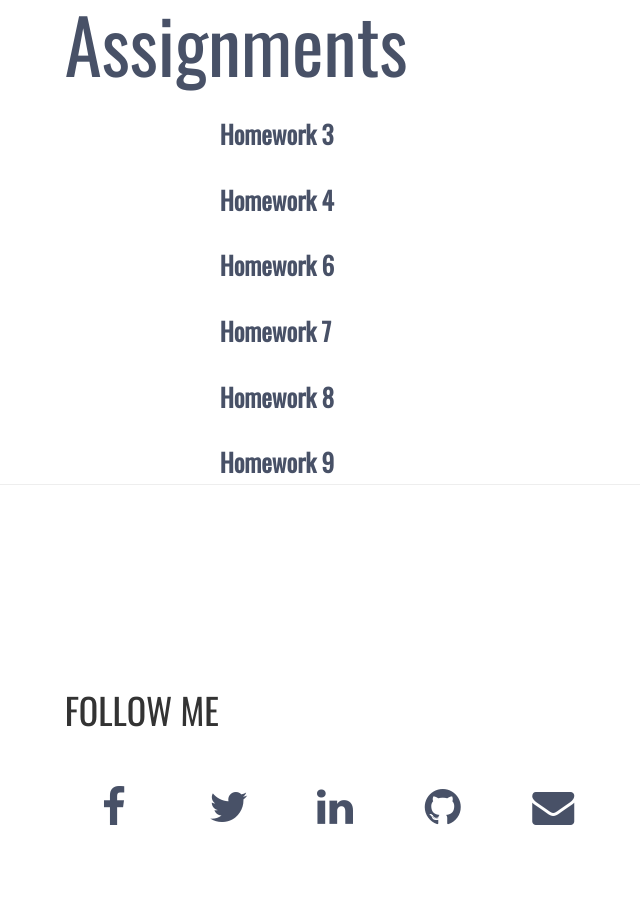
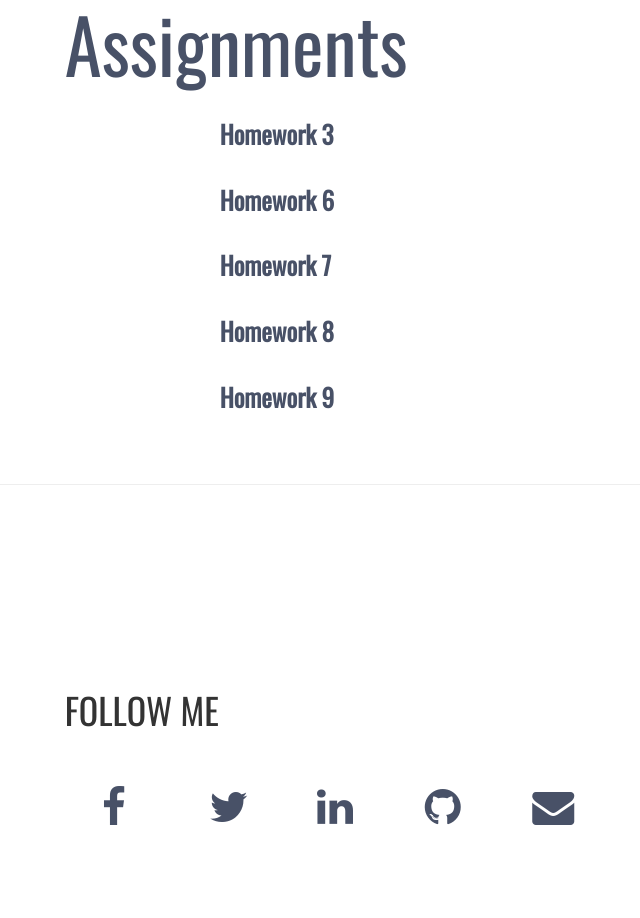
Before and after one commit to MarittyaKeu/GuiProgramming1, a website: page index.html in a window 1280 px wide. Shown: the part 1575-2493 px from the top of the page, without its empty margins (396-1036 px from the left). Drawn offline with nearby package versions, Linux system fonts and the light colour scheme.

Commit message:
Update index.html
Remove link to homework 4

```diff
--- a/index.html
+++ b/index.html
@@ -78,7 +78,6 @@ and an introduction to web development using basic web development techniques
               </h1>
               <ul>
                 <li><a href="./hw3/HW3_sourceCode/index.html" target="_blank">Homework 3</a></li>
-                <li><a href="#">Homework 4</a></li>
                 <li><a href="./hw6/index.html" target="_blank">Homework 6</a></li>
                 <li><a href="./hw7/index.html" target="_blank">Homework 7</a></li>
                 <li><a href="./hw8/index.html" target="_blank">Homework 8</a></li>
```
